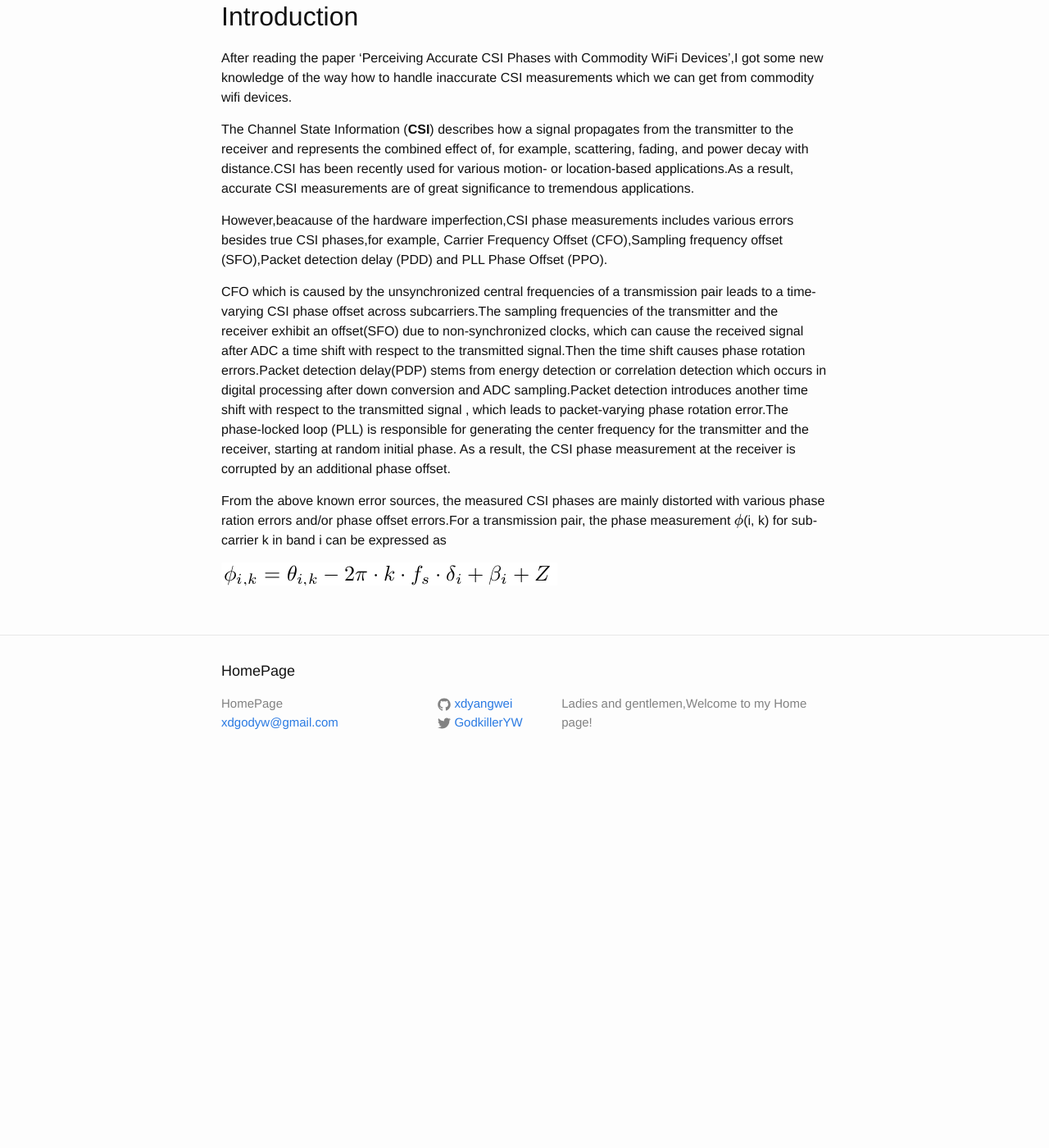
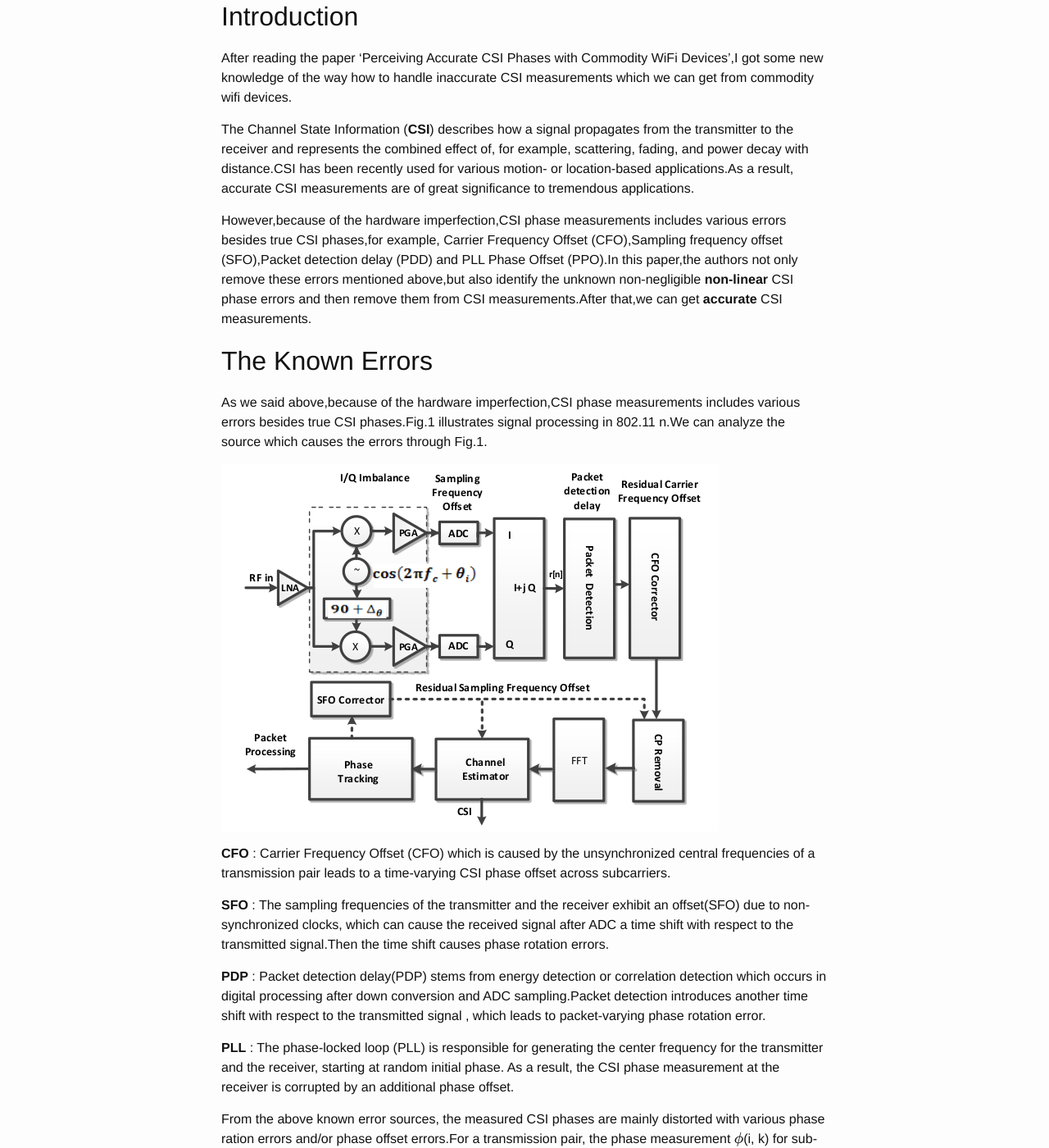
Before and after one commit to xdyangwei/xdyangwei.github.io, a Jekyll site: the page built from _posts/2018-02-12-Review-On-Perceiving-Accurate-CSI-Phases-with-Commodity-WiFi-Devices.md, in a window 1280 px wide and 1400 px high, scrolled down 246 px. Shown: the whole window at 82% size. Built offline with Jekyll 4.4.1, drawn with Linux system fonts in a browser that asks for light colours; formulas are drawn with MathJax 3; before the commit the page ends 1198 px from its top, so only the background shows below that; some of the changed text lies outside the part shown.

Commit message:
continue work

```diff
--- a/_posts/2018-02-12-Review-On-Perceiving-Accurate-CSI-Phases-with-Commodity-WiFi-Devices.md
+++ b/_posts/2018-02-12-Review-On-Perceiving-Accurate-CSI-Phases-with-Commodity-WiFi-Devices.md
@@ -9,10 +9,26 @@ After reading the paper 'Perceiving Accurate CSI Phases with Commodity WiFi Devi
 
 The Channel State Information (**CSI**) describes how a signal propagates from the transmitter to the receiver and represents the combined effect of, for example, scattering, fading, and power decay with distance.CSI has been recently used for various motion- or location-based applications.As a result, accurate CSI measurements are of great significance to tremendous applications.
 
-However,beacause of the hardware imperfection,CSI phase  measurements includes various errors besides true CSI phases,for example, Carrier Frequency Offset (CFO),Sampling frequency offset (SFO),Packet detection delay (PDD) and PLL Phase Offset (PPO).
+However,because of the hardware imperfection,CSI phase measurements includes various errors besides true CSI phases,for example, Carrier Frequency Offset (CFO),Sampling frequency offset (SFO),Packet detection delay (PDD) and PLL Phase Offset (PPO).In this paper,the authors not only remove these errors mentioned above,but also identify the unknown non-negligible **non-linear** CSI phase errors and then remove them from CSI measurements.After that,we can get **accurate** CSI measurements.
 
-CFO which is caused by the unsynchronized central frequencies of a transmission pair leads to a time-varying CSI phase offset across subcarriers.The sampling frequencies of the transmitter and the receiver exhibit an offset(SFO) due to non-synchronized clocks, which can cause the received signal after ADC a time shift with respect to the transmitted signal.Then the time shift causes phase rotation errors.Packet detection delay(PDP) stems from energy detection or correlation detection which occurs in digital processing after down conversion and ADC sampling.Packet detection introduces another time shift with respect to the transmitted signal , which leads to packet-varying phase rotation error.The phase-locked loop (PLL) is responsible for generating the center frequency for the transmitter and the receiver, starting at random initial phase. As a result, the CSI phase measurement at the receiver is corrupted by an additional phase offset.
+## The Known Errors
+
+As we said above,because of the hardware imperfection,CSI phase measurements includes various errors besides true CSI phases.Fig.1 illustrates signal processing in 802.11 n.We can analyze the source which causes the errors through Fig.1.
+
+![]({{ site.url }}/pictures/hardware.png)
+
+**CFO** :  Carrier Frequency Offset (CFO) which is caused by the unsynchronized central frequencies of a transmission pair leads to a time-varying CSI phase offset across subcarriers.
+
+**SFO** : The sampling frequencies of the transmitter and the receiver exhibit an offset(SFO) due to non-synchronized clocks, which can cause the received signal after ADC a time shift with respect to the transmitted signal.Then the time shift causes phase rotation errors.
+
+**PDP** : Packet detection delay(PDP) stems from energy detection or correlation detection which occurs in digital processing after down conversion and ADC sampling.Packet detection introduces another time shift with respect to the transmitted signal , which leads to packet-varying phase rotation error.
+
+**PLL** : The phase-locked loop (PLL) is responsible for generating the center frequency for the transmitter and the receiver, starting at random initial phase. As a result, the CSI phase measurement at the receiver is corrupted by an additional phase offset.
 
 From the above known error sources, the measured CSI phases are mainly distorted with various phase ration errors and/or phase offset errors.For a transmission pair, the phase measurement $$\phi$$(i, k) for sub-carrier k in band i can be expressed as
 
 ![有帮助的截图]({{ site.url }}/pictures/csi.png)
+
+where k ranges from -28 to 28 ( index 0 is reserved for carrier frequency) in IEEE 802.11n for 20MHz band width, $$\theta$$ ( i, k) denotes the true phase, $$\delta_i$$ is the timing offset at the receiver, including time shift due to PDD and SFO, *f*$$_s$$ is the sub-carrier spacing between two adjacent sub-carriers (i.e. 312.5KHz), $$\beta_i$$ is the total phase offset, and Z is the additive white Gauss measurement noise. **Note that, except for Z, other reported phase errors are linear with sub-carrier indexes.**
+
+## Experiments
```
Also changed, not shown: pictures/hardware.png (added).
